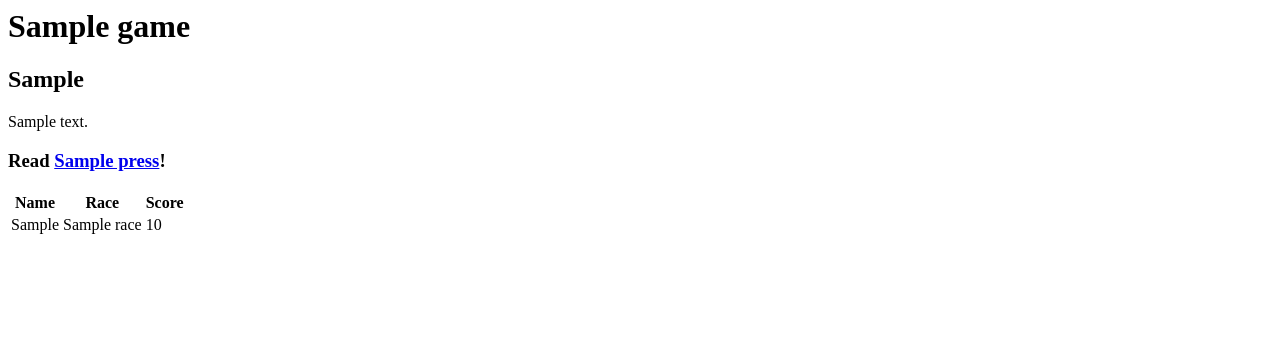
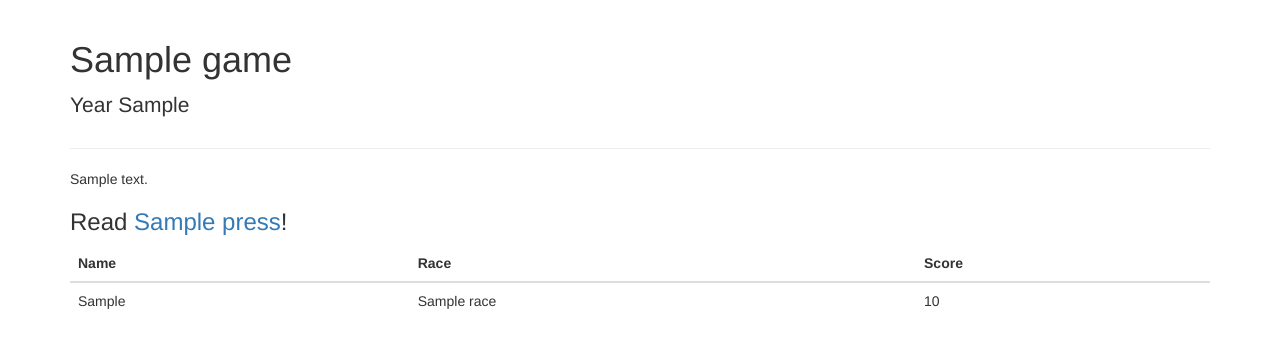
Before and after one commit to jbradberry/django-starsweb, a Django app: template starsweb/templates/starsweb/game_detail.html in a window 1280 px wide. Shown: the top 348 px of the page. Run offline with Django 3.2, Linux system fonts and the light colour scheme; the template is opened without the code that fills it: most values are stand-ins (such as "Sample title", 1, 10 or a date in 2020); some libraries are stand-ins or nearby versions.

Commit message:
Added Twitter Bootstrap to the default templates.

```diff
--- a/starsweb/templates/starsweb/base.html
+++ b/starsweb/templates/starsweb/base.html
@@ -1,14 +1,27 @@
-<!DOCTYPE HTML PUBLIC "-//W3C//DTD HTML 4.01 Transitional//EN">
-<html>
+<!DOCTYPE html>
+<html lang="en">
   <head>
     <title>{% block title %}Stars!{% endblock %}</title>
+    <meta name="viewport" content="width=device-width, initial-scale=1.0">
+    <!-- Latest compiled and minified CSS -->
+    <link rel="stylesheet" href="//netdna.bootstrapcdn.com/bootstrap/3.0.1/css/bootstrap.min.css">
     {% block extra_head %}{% endblock %}
   </head>
 
   <body>
-    <h1>{% block page_title %}{% endblock %}</h1>
+    <div class="container">
+      <div class="page-header">
+      {% block header %}
+      {% endblock %}
+      </div>
 
-    {% block content %}
-    {% endblock %}
+      {% block content %}
+      {% endblock %}
+    </div>
+
+    <!-- jQuery (necessary for Bootstrap's JavaScript plugins) -->
+    <script src="https://code.jquery.com/jquery.js"></script>
+    <!-- Latest compiled and minified JavaScript -->
+    <script src="//netdna.bootstrapcdn.com/bootstrap/3.0.1/js/bootstrap.min.js"></script>
   </body>
 </html>
--- a/starsweb/templates/starsweb/create_game.html
+++ b/starsweb/templates/starsweb/create_game.html
@@ -2,7 +2,7 @@
 
 {% block title %}Create Game | {{ block.super }}{% endblock %}
 
-{% block page_title %}Create Game{% endblock %}
+{% block header %}<h1>Create Game</h1>{% endblock %}
 
 {% block content %}
 <form method="POST" action="">{% csrf_token %}
--- a/starsweb/templates/starsweb/game_detail.html
+++ b/starsweb/templates/starsweb/game_detail.html
@@ -2,11 +2,12 @@
 
 {% block title %}{{ game.name }} | Games | {{ block.super }}{% endblock %}
 
-{% block page_title %}{{ game.name }}{% endblock %}
+{% block header %}
+<h1>{{ game.name }}</h1>
+<p class="lead">{% if game.current_turn %}Year {{ game.current_turn }}{% else %}{{ game.state }}{% endif %}</p>
+{% endblock %}
 
 {% block content %}
-  <h2>{{ game.current_turn|default_if_none:game.state }}</h2>
-
   {% if game.description_html %}
   <div class="description">
   {{ game.description_html|safe }}
@@ -17,19 +18,19 @@
   <h3>Read <a href="{% url 'starsweb:article_list' realm_slug=game.slug issue='current' %}">{{ game.press }}</a>!</h3>
   {% endif %}
 
-  <table>
+  <table class="table">
     <thead>
-      <tr>
+	<tr>
         <th>Name</th>
         <th>Race</th>
         <th>Score</th>
-      </tr>
+	</tr>
     </thead>
     {% for race in game.races %}
     <tr>
-      <td>{{ race.all_ambassadors|default_if_none:"--" }}</td>
-      <td>{{ race.plural_name }}</td>
-      <td>{{ race.score|default_if_none:"N/A" }}</td>
+	<td>{{ race.all_ambassadors|default_if_none:"--" }}</td>
+	<td>{{ race.plural_name }}</td>
+	<td>{{ race.score|default_if_none:"N/A" }}</td>
     </tr>
     {% endfor %}
   </table>
--- a/starsweb/templates/starsweb/game_list.html
+++ b/starsweb/templates/starsweb/game_list.html
@@ -1,6 +1,8 @@
 {% extends "starsweb/base.html" %}
 
 {% block title %}Games | {{ block.super }}{% endblock %}
+
+{% block header %}<h1>Games</h1>{% endblock %}
 
 {% block content %}
 
@@ -8,7 +10,7 @@
   {% include "starsweb/list_paging.html" %}
   {% endif %}
 
-  <table>
+  <table class="table">
     <thead>
       <tr>
         <th>Name</th>
```
